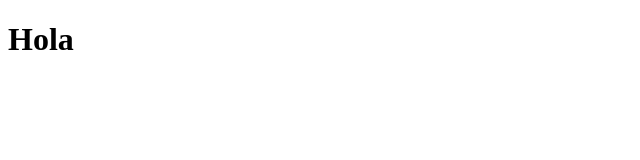
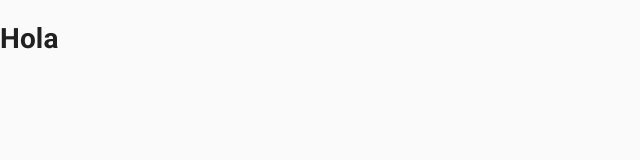
Before and after one commit to aleeiix/money-saving-app, a React (Create React App) app: page / in a window 1280 px wide. Shown: the top 160 px of the page, without its empty margins (0-640 px from the left). Built offline with nearby package versions, Linux system fonts and the light colour scheme.

Commit message:
install material-ui

```diff
--- a/package.json
+++ b/package.json
@@ -3,6 +3,8 @@
   "version": "0.1.0",
   "private": true,
   "dependencies": {
+    "@material-ui/core": "^4.12.2",
+    "@material-ui/icons": "^4.11.2",
     "@testing-library/jest-dom": "^5.14.1",
     "@testing-library/react": "^11.2.7",
     "@testing-library/user-event": "^12.8.3",
--- a/public/index.html
+++ b/public/index.html
@@ -3,7 +3,7 @@
   <head>
     <meta charset="utf-8" />
     <link rel="icon" href="%PUBLIC_URL%/favicon.ico" />
-    <meta name="viewport" content="width=device-width, initial-scale=1" />
+    <meta name="viewport" content="minimum-scale=1, initial-scale=1, width=device-width" />
     <meta name="theme-color" content="#000000" />
     <meta
       name="description"
@@ -24,6 +24,10 @@
       work correctly both with client-side routing and a non-root public URL.
       Learn how to configure a non-root public URL by running `npm run build`.
     -->
+
+    <link rel="stylesheet" href="https://fonts.googleapis.com/css?family=Roboto:300,400,500,700&display=swap" />
+    <link rel="stylesheet" href="https://fonts.googleapis.com/icon?family=Material+Icons" />
+
     <title>React App</title>
   </head>
   <body>
--- a/src/App.tsx
+++ b/src/App.tsx
@@ -1,10 +1,12 @@
 import * as React from 'react'
+import CssBaseline from '@material-ui/core/CssBaseline'
 
 function App(): React.ReactElement {
 	return (
-		<div className='App'>
+		<>
+			<CssBaseline />
 			<h1>Hola</h1>
-		</div>
+		</>
 	)
 }
 
```
Also changed, not shown: 1 other file (tests, documents, lock files or other folders).
